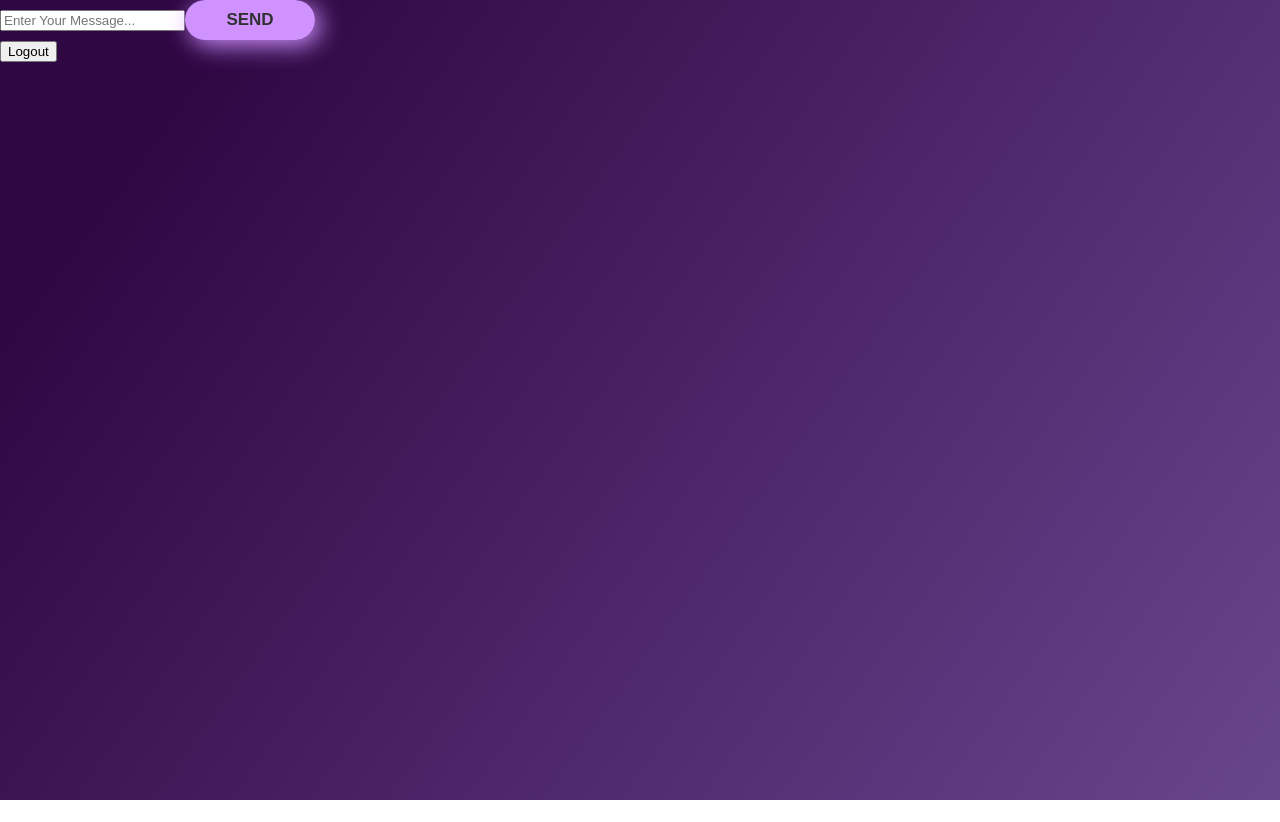
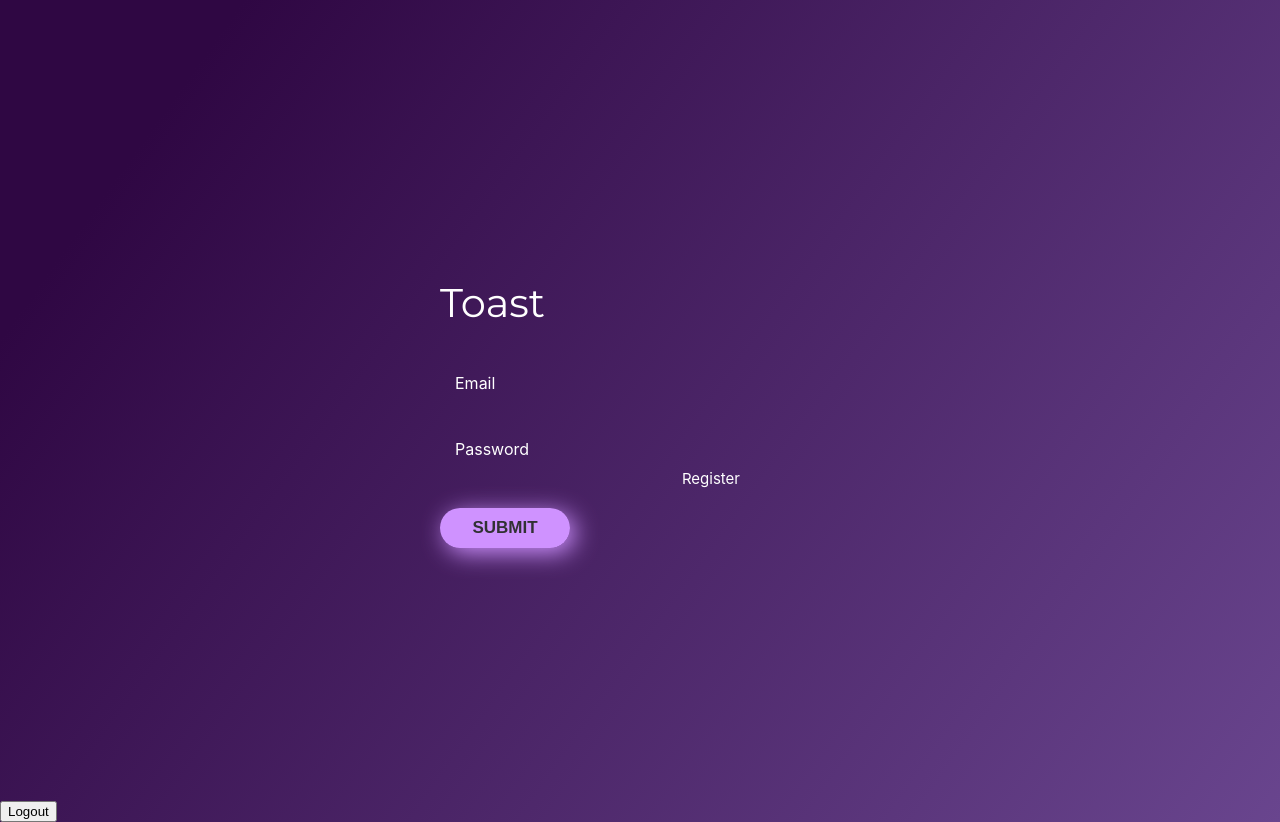
Before and after one commit to DanielYu2004/StarterHacks-2020, a React (Create React App) app in the folder starterhacks-react-app/: page / in a window 1280 px wide. Before the commit the page ends 800 px from the top, so only its background shows below. Built offline with nearby package versions, Linux system fonts and the light colour scheme; no server answers.

Commit message:
;lkjsadckmepiruhcn;lfgbdh vl;clvfbnwqx
qd s,cz:KJv ckp sj, m,fkchvnsal;kujfc

```diff
--- a/starterhacks-react-app/src/Pages/Chat.js
+++ b/starterhacks-react-app/src/Pages/Chat.js
@@ -6,29 +6,38 @@ import fire from '../Fire';
 class ChatBox extends React.Component {
     constructor (props) {
         super(props);
+        this.send = this.send.bind(this);
         this.state = {
             otherUid: "5pGqew3j3thWoXiNsrNphskRF2o2",
-            incoming: [],
-            outgoing: []
+            uid: "",
+            messages: []
         };
+    }
+
+    send(e) {
+        e.preventDefault();
+        var message = document.getElementsByClassName('message')[0].value;
+
+        fire.database().ref("users/" + this.state.uid + "/chatlog").set({"message": message, "to": this.state.otherUid});
     }
 
     render() {
         fire.auth().onAuthStateChanged((user) => {
             console.log(user);
             if (user) {
-              fire.database().ref('starter-ba2c5/users/' + user.uid + "/sent").on('child_added', function(childSnapshot, prevChildKey) {
+                this.setState({uid: user.uid.toString()})
+                fire.database().ref('starter-ba2c5/users/' + user.uid + "/chatlog").on('child_added', function(childSnapshot, prevChildKey) {
                     if (childSnapshot.child("/to").val() == this.state.otherUid){
                         this.setState(prevState => {
-                    prevState.outgoing.push(childSnapshot.child("message"));
+                            prevState.messages.push([user.uid, childSnapshot.child("message")]);
                         });
                         // this.state.outgoing.push(childSnapshot.child("message"));
                     }
                 });
-        fire.database().ref('starter-ba2c5/users/' + user.uid + "/sent").on("child_added", function(childSnapshot, prevChildKey) {
+                fire.database().ref('starter-ba2c5/users/' + user.uid + "/chatlog").on("child_added", function(childSnapshot, prevChildKey) {
                     if (childSnapshot.child("/to").val() == user.uid){
                         this.setState(prevState => {
-                    prevState.incoming.push(childSnapshot.child("message"));
+                            prevState.messages.push([user.uid, childSnapshot.child("message")]);
                         });
                         // this.state.incoming.push(childSnapshot.child("message"));
                     }
@@ -36,12 +45,11 @@ class ChatBox extends React.Component {
             }
         });
 
-        console.log(this.state.incoming, "incoming");
-        console.log(this.state.outoing, "outgoing");
+        console.log(this.state.messages, "messages");
         return(
             <div>
-                <input class="field__input a-field__input" placeholder="Enter Your Password..." required/>
-                <button class="button" onClick={this.message}>Submit</button>
+                <input class="message" placeholder="Enter Your Message..." required/>
+                <button class="button" onClick={this.send}>send</button>
             </div>
         );
     }
--- a/starterhacks-react-app/src/Pages/Login.js
+++ b/starterhacks-react-app/src/Pages/Login.js
@@ -4,98 +4,49 @@ import {Link} from 'react-router-dom'
 import fire from '../Fire';
 
 class Login extends React.Component{
-    constructor (props) {
+    constructor(props) {
         super(props);
-        this.send = this.send.bind(this);
+        this.login = this.login.bind(this);
         this.state = {
-            otherUid: "5pGqew3j3thWoXiNsrNphskRF2o2",
-            uid: "",
-            messages: []
+          email: '',
+          password: ''
         };
       }
 
-    send(e) {
+    login(e) {
         e.preventDefault();
-        var message = document.getElementsByClassName('message')[0].value;
-
-        fire.database().ref("users/" + this.state.uid + "/chatlog").set({"message": message, "to": this.state.otherUid});
-    }
-
-    render() {
-        fire.auth().onAuthStateChanged((user) => {
-            console.log(user);
-            if (user) {
-                this.setState({uid: user.uid.toString()})
-                fire.database().ref('starter-ba2c5/users/' + user.uid + "/chatlog").on('child_added', function(childSnapshot, prevChildKey) {
-                    if (childSnapshot.child("/to").val() == this.state.otherUid){
-                        this.setState(prevState => {
-                            prevState.messages.push([user.uid, childSnapshot.child("message")]);
-                        });
-                        // this.state.outgoing.push(childSnapshot.child("message"));
-                    }
-                });
-                fire.database().ref('starter-ba2c5/users/' + user.uid + "/chatlog").on("child_added", function(childSnapshot, prevChildKey) {
-                    if (childSnapshot.child("/to").val() == user.uid){
-                        this.setState(prevState => {
-                            prevState.messages.push([user.uid, childSnapshot.child("message")]);
-                        });
-                        // this.state.incoming.push(childSnapshot.child("message"));
-                    }
+        var Email = document.getElementsByClassName('field__input a-field__input')[0].value;
+        var Password = document.getElementsByClassName('field__input a-field__input')[0].value;
+        fire.auth().signInWithEmailAndPassword(Email, Password).then((u)=>{
+        }).catch((error) => {
+            console.log(error);
           });
     }
-        });
-
-        console.log(this.state.messages, "messages");
+    render(){
         return(
-            <div>
-                <input class="message" placeholder="Enter Your Message..." required/>
-                <button class="button" onClick={this.send}>send</button>
+            <div className="login-div">
+                <div className="login-div-content">
+                    <h1 className="login-title">Toast</h1>
+                    <label class="field a-field a-field_a1">
+                        <input class="field__input a-field__input" placeholder="Enter Your Email..." required/>
+                        <span class="a-field__label-wrap">
+                        <span class="a-field__label">Email</span>
+                        </span>
+                    </label>
+                    <label class="field a-field a-field_a1">
+                    <input class="field__input a-field__input" placeholder="Enter Your Password..." required/>
+                    <span class="a-field__label-wrap">
+                    <span class="a-field__label">Password</span>
+                    </span>
+                </label>
+                    <Link to="/register" style={{ textDecoration: 'none', color: 'white', fontSize: '15px' }} className="register-link-button"> Register</Link>
+                    <div class="wrap">
+                        <button class="button" onClick={this.login}>Submit</button>
                     </div>
-        );
+                </div>
+            </div>
+        )
     }
-    // constructor(props) {
-    //     super(props);
-    //     this.login = this.login.bind(this);
-    //     this.state = {
-    //       email: '',
-    //       password: ''
-    //     };
-    //   }
-
-    // login(e) {
-    //     e.preventDefault();
-    //     var Email = document.getElementsByClassName('field__input a-field__input')[0].value;
-    //     var Password = document.getElementsByClassName('field__input a-field__input')[0].value;
-    //     fire.auth().signInWithEmailAndPassword(Email, Password).then((u)=>{
-    //     }).catch((error) => {
-    //         console.log(error);
-    //       });
-    // }
-    // render(){
-    //     return(
-    //         <div className="login-div">
-    //             <div className="login-div-content">
-    //                 <h1 className="login-title">Toast</h1>
-    //                 <label class="field a-field a-field_a1">
-    //                     <input class="field__input a-field__input" placeholder="Enter Your Email..." required/>
-    //                     <span class="a-field__label-wrap">
-    //                     <span class="a-field__label">Email</span>
-    //                     </span>
-    //                 </label>
-    //                 <label class="field a-field a-field_a1">
-    //                 <input class="field__input a-field__input" placeholder="Enter Your Password..." required/>
-    //                 <span class="a-field__label-wrap">
-    //                 <span class="a-field__label">Password</span>
-    //                 </span>
-    //             </label>
-    //                 <Link to="/register" style={{ textDecoration: 'none', color: 'white', fontSize: '15px' }} className="register-link-button"> Register</Link>
-    //                 <div class="wrap">
-    //                     <button class="button" onClick={this.login}>Submit</button>
-    //                 </div>
-    //             </div>
-    //         </div>
-    //     )
-    // }
 }
 
 export default Login
```
Lines whose indentation alone changed are shown as unchanged.
